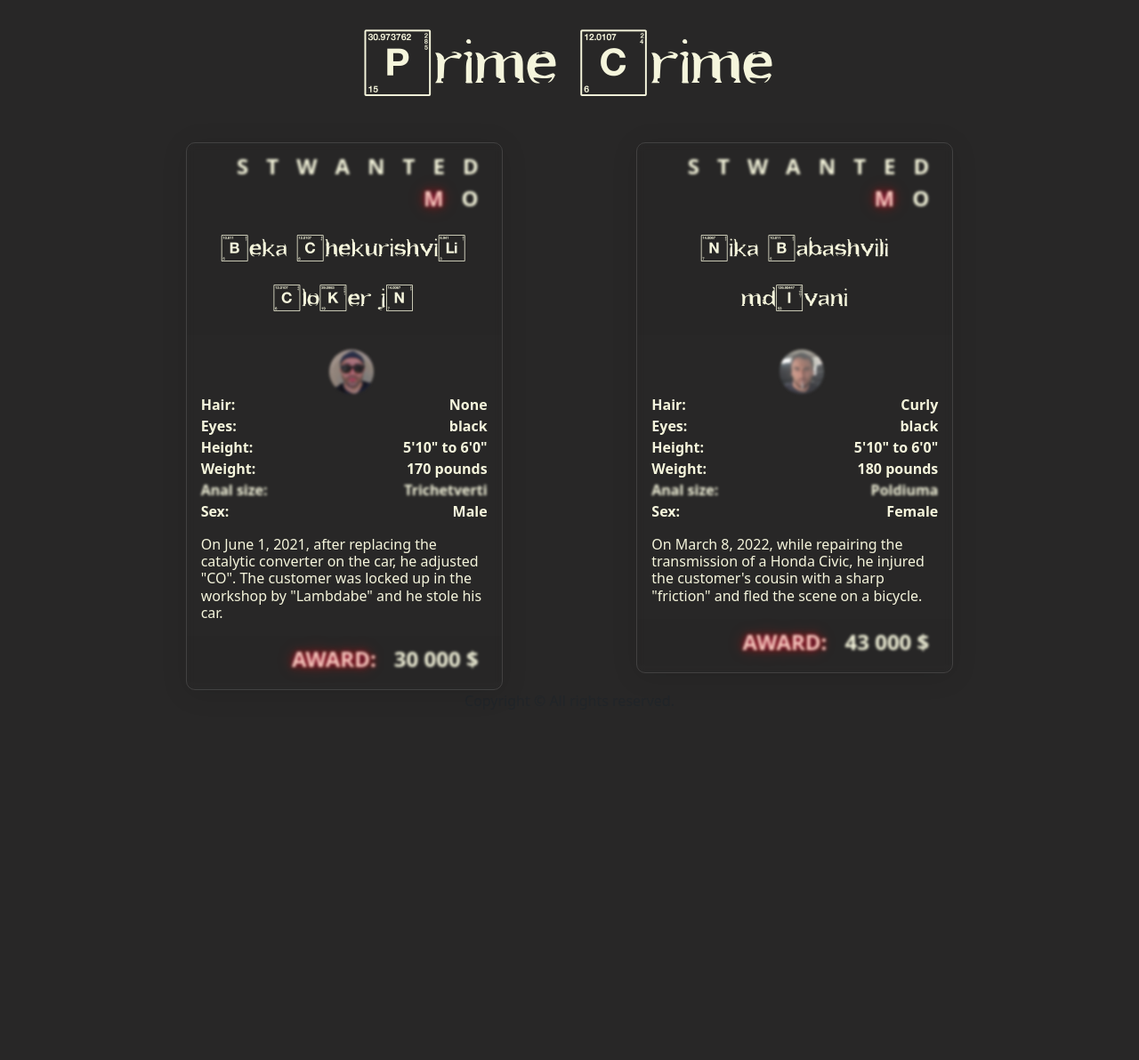
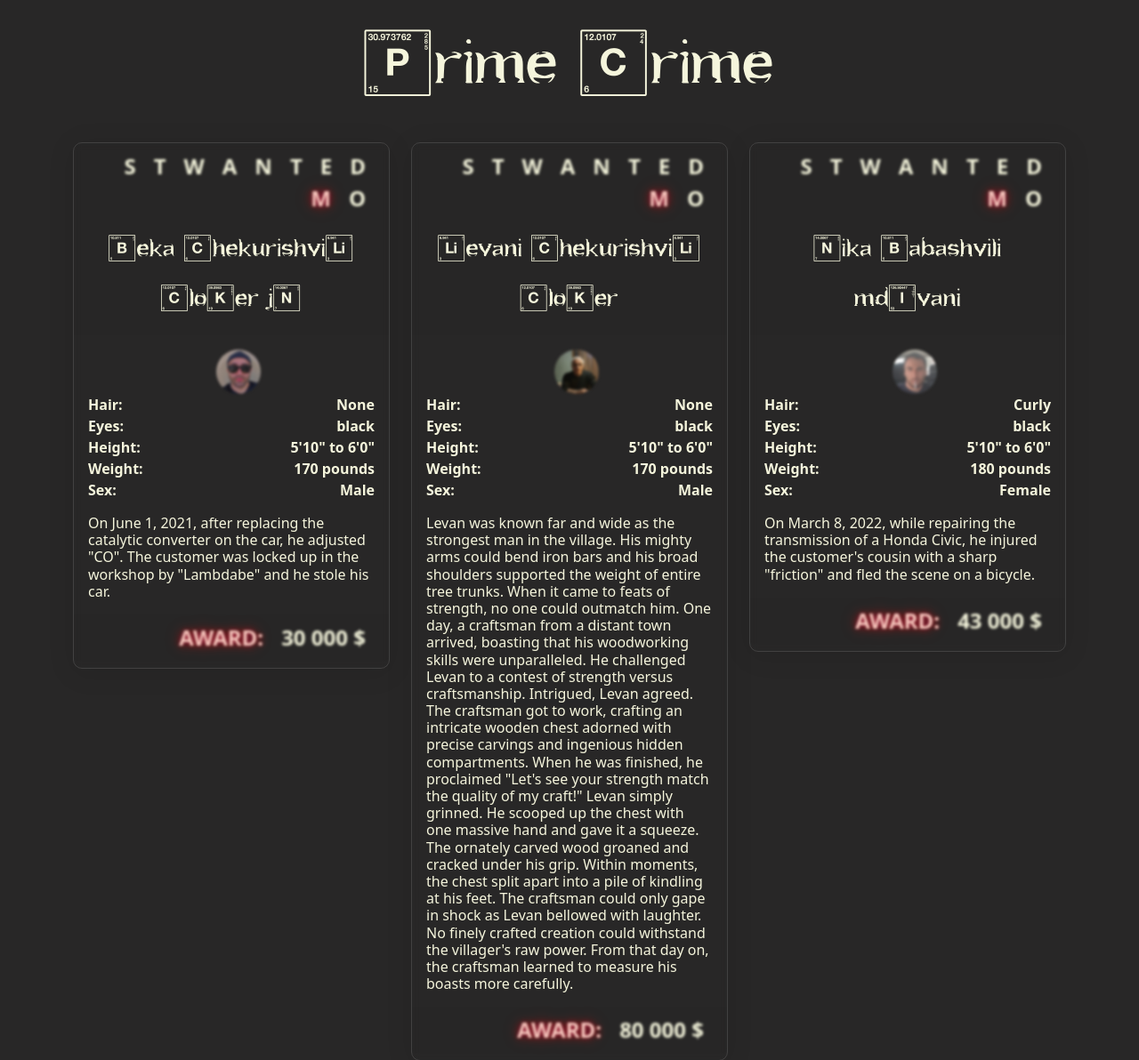
Before and after one commit to Gvamiko/crime, a plain HTML site: page index.html in a window 1280 px wide. Shown: the top 1192 px of the page at 89% size. Before the commit the page ends 822 px from the top, so only its background shows below. Drawn offline with nearby package versions, Linux system fonts and the light colour scheme.

Commit message:
new crime

```diff
--- a/assets/style/style.css
+++ b/assets/style/style.css
@@ -113,7 +113,6 @@ body {
       0 0 151px rgb(255, 0, 4); */
 
 }
-
 .carousel {
     overflow: hidden;
 }
--- a/index.html
+++ b/index.html
@@ -48,7 +48,6 @@
                             <li class="list-group-item">Eyes: <span>black</span></li>
                             <li class="list-group-item">Height: <span>5'10" to 6'0"</span></li>
                             <li class="list-group-item">Weight: <span>170 pounds</span></li>
-                            <li class="list-group-item" style="filter: blur(0.1rem);">Anal size: <span>Trichetverti</span></li>
                             <li class="list-group-item">Sex: <span>Male</span></li>
 
                         <h6 class="card-subtitle text-body-secondary mt-3">On June 1, 2021, after replacing the catalytic converter on the car, he adjusted "CO". The customer was locked up in the workshop by "Lambdabe" and he stole his car.</h6>
@@ -57,6 +56,61 @@
                         <li class="list-group-item"></li>
                             <div class="text" style="filter: blur(0.1rem);">
                                 <span style="--i:2">30 000 $</span>
+                                <span style="--i:1"> Award:</span>
+                            </div>
+                        </li>
+                    </div>
+                </div>
+            </div>
+            <!-- clocker -->
+            <div class="col-md-4">
+                <div class="card">
+                    <div class="card-header">
+                        <div class="text" style="filter: blur(0.1rem);">
+                            <span style="--i:10">d</span>
+                            <span style="--i:9">e</span>
+                            <span style="--i:8">t</span>
+                            <span style="--i:7">n</span>
+                            <span style="--i:6">a</span>
+                            <span style="--i:5">W</span>
+                            <span style="--i:4">t</span>
+                            <span style="--i:3">s</span>
+                            <span style="--i:2">o</span>
+                            <span style="--i:1">M</span>
+                        </div>
+                    </div>
+                    <div class="card-header">
+                        <h3 class="card-title text-center">Levani ChekurishviL</h3>
+                        <h3 class="card-title text-center">CloKer</h3>
+                    </div>
+                    <div class="card-body">
+                            <div class="row justify-content-center">
+                                <div class="col-md-2 col-2">
+                                    <img class="image" src="./assets/img/levan.jpg" alt="">
+                                </div>
+                            </div>
+                            <li class="list-group-item">Hair: <span>None</span></li>
+                            <li class="list-group-item">Eyes: <span>black</span></li>
+                            <li class="list-group-item">Height: <span>5'10" to 6'0"</span></li>
+                            <li class="list-group-item">Weight: <span>170 pounds</span></li>
+                            <li class="list-group-item">Sex: <span>Male</span></li>
+
+                        <h6 class="card-subtitle text-body-secondary mt-3">
+
+                            Levan was known far and wide as the strongest man in the village. His mighty arms could bend iron bars and his broad shoulders supported the weight of entire tree trunks. When it came to feats of strength, no one could outmatch him.
+
+                            One day, a craftsman from a distant town arrived, boasting that his woodworking skills were unparalleled. He challenged Levan to a contest of strength versus craftsmanship. Intrigued, Levan agreed.
+
+                            The craftsman got to work, crafting an intricate wooden chest adorned with precise carvings and ingenious hidden compartments. When he was finished, he proclaimed "Let's see your strength match the quality of my craft!"
+
+                            Levan simply grinned. He scooped up the chest with one massive hand and gave it a squeeze. The ornately carved wood groaned and cracked under his grip. Within moments, the chest split apart into a pile of kindling at his feet.
+
+                            The craftsman could only gape in shock as Levan bellowed with laughter. No finely crafted creation could withstand the villager's raw power. From that day on, the craftsman learned to measure his boasts more carefully.</h6>
+                    </div>
+                    <div class="card-footer mb-2">
+                        <li class="list-group-item"></li>
+                            <div class="text" style="filter: blur(0.1rem);">
+                                <span style="--i:2">80 000 $</span>
                                 <span style="--i:1"> Award:</span>
                             </div>
                         </li>
@@ -94,7 +148,6 @@
                             <li class="list-group-item">Eyes: <span>black</span></li>
                             <li class="list-group-item">Height: <span>5'10" to 6'0"</span></li>
                             <li class="list-group-item">Weight: <span>180 pounds</span></li>
-                            <li class="list-group-item" style="filter: blur(0.1rem);">Anal size: <span>Poldiuma</span></li>
                             <li class="list-group-item">Sex: <span>Female</span></li>
 
                         <h6 class="card-subtitle  text-body-secondary mt-3">On March 8, 2022, while repairing the transmission of a Honda Civic, he injured the customer's cousin with a sharp "friction" and fled the scene on a bicycle.</h6>
```
Also changed, not shown: assets/img/levan.jpg (added).
